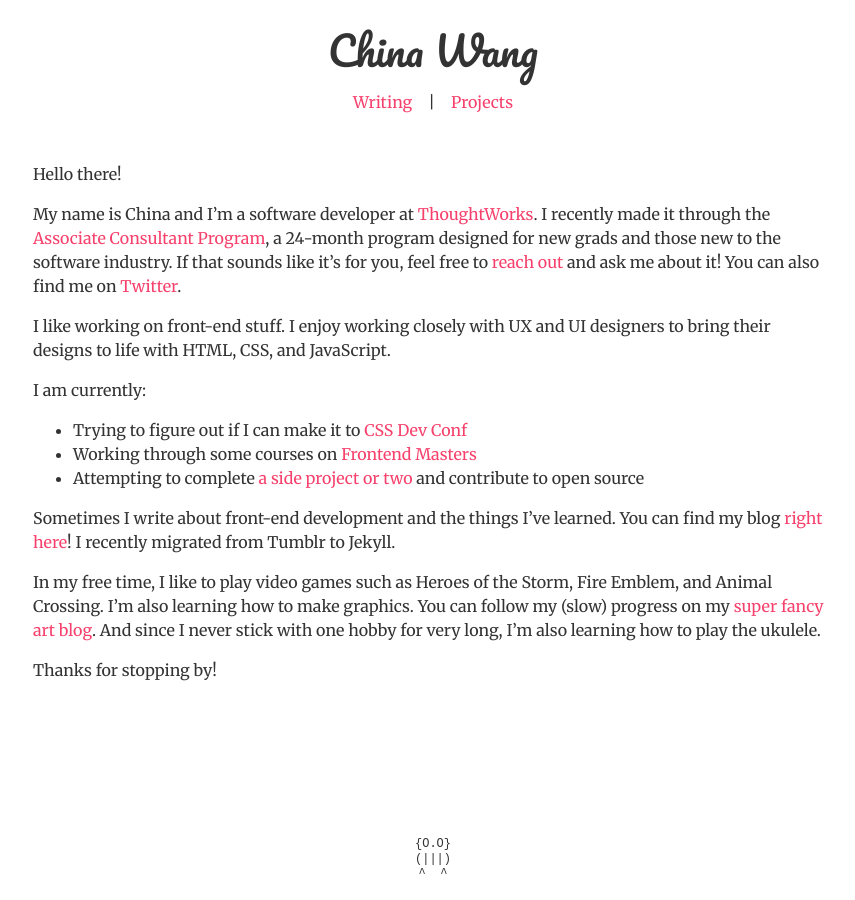
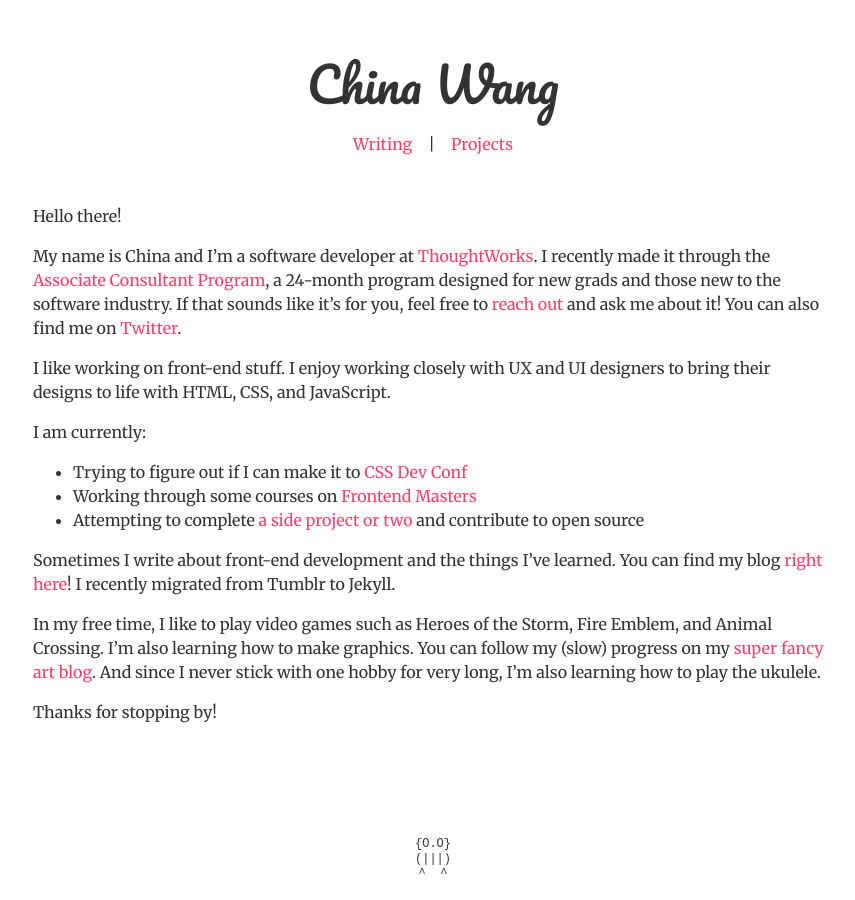
Before and after one commit to chinaowl/chinaowl.github.io, a Jekyll site: the page built from index.md, in a window 1280 px wide. Shown: the whole page, without its empty margins (207-1062 px from the left). Built offline with Jekyll 4.4.1, drawn with Linux system fonts in a browser that asks for light colours; nearby versions of some CDN libraries.

Commit message:
clean up scss

```diff
--- a/_layouts/default.html
+++ b/_layouts/default.html
@@ -3,7 +3,7 @@
 {% include head.html %}
 
 <body>
-  <div class=wrapper>
+  <div class="wrapper">
     {% include header.html %}
     <div class="content">
       {{ content }}
--- a/_sass/_base.scss
+++ b/_sass/_base.scss
@@ -1,5 +1,5 @@
 body {
-  font-family: 'Merriweather', serif;
+  font-family: $body-font-stack;
   line-height: 1.5;
   color: $black;
 }
@@ -27,3 +27,10 @@
   flex-direction: column;
   min-height: 100vh;
 }
+
+.content {
+  max-width: $content-width;
+  margin: 0 auto;
+  padding: 2em;
+  flex: 1;
+}
--- a/_sass/_header.scss
+++ b/_sass/_header.scss
@@ -1,9 +1,8 @@
 .header {
-  font-family: 'Pacifico', cursive;
-  font-size: 2.5em;
+  font-family: $header-font-stack;
+  font-size: 3em;
   text-align: center;
-  padding: 0.5em 0 0.25em 0;
-
+  padding: 1em 0 0.25em 0;
   color: $black;
 }
 
--- /dev/null
+++ b/_sass/_projects.scss
@@ -0,0 +1,20 @@
+.project__header {
+  display: flex;
+  justify-content: space-between;
+  height: 72px;
+}
+
+.project__github {
+  background-image: url(/assets/img/other/github-icon-64px.png);
+  background-size: contain;
+  height: 32px;
+  width: 32px;
+  display: inline-block;
+  margin: 20px 0;
+}
+
+.project__summary {
+  background-color: $off-white;
+  padding: 1em;
+  margin-top: 0;
+}
--- a/_sass/_layout.scss
+++ b/_sass/_writing.scss
@@ -1,10 +1,3 @@
-.content {
-  max-width: 800px;
-  margin: 0 auto;
-  padding: 2em;
-  flex: 1;
-}
-
 .post-list {
   list-style-type: none;
   margin: 0;
@@ -40,24 +33,3 @@
   font-size: 1.25em;
   line-height: 92px;
 }
-
-.project__header {
-  display: flex;
-  justify-content: space-between;
-  height: 72px;
-}
-
-.project__github {
-  background-image: url(/assets/img/other/github-icon-64px.png);
-  background-size: contain;
-  height: 32px;
-  width: 32px;
-  display: inline-block;
-  margin: 20px 0;
-}
-
-.project__summary {
-  background-color: $off-white;
-  padding: 1em;
-  margin-top: 0;
-}
--- a/assets/css/main.scss
+++ b/assets/css/main.scss
@@ -1,10 +1,9 @@
 ---
-# Only the main Sass file needs front matter (the dashes are enough)
+# Do not remove dashes
 ---
 @charset "utf-8";
 
 $body-font-stack: 'Merriweather', serif;
-$code-font-stack: 'Source Code Pro', monospace;
 $header-font-stack: 'Pacifico', cursive;
 
 $black: #333333;
@@ -13,34 +12,19 @@
 $off-white: #fffbe0;
 $accent: #f6416c;
 $accent-contrast: #00b8a9;
-// wtf
 
-// Width of the content area
-$content-width:    800px;
+$content-width: 800px;
+$on-mobile: 600px;
 
-$on-palm:          600px;
-$on-laptop:        800px;
-
-
-
-// Use media queries like this:
-// @include media-query($on-palm) {
-//     .wrapper {
-//         padding-right: $spacing-unit / 2;
-//         padding-left: $spacing-unit / 2;
-//     }
-// }
 @mixin media-query($device) {
-    @media screen and (max-width: $device) {
-        @content;
-    }
+  @media screen and (max-width: $device) {
+    @content;
+  }
 }
 
-
-
-// Import partials from `sass_dir` (defaults to `_sass`)
 @import "base";
-@import "layout";
 @import "header";
 @import "footer";
 @import "highlight";
+@import "projects";
+@import "writing";
```
